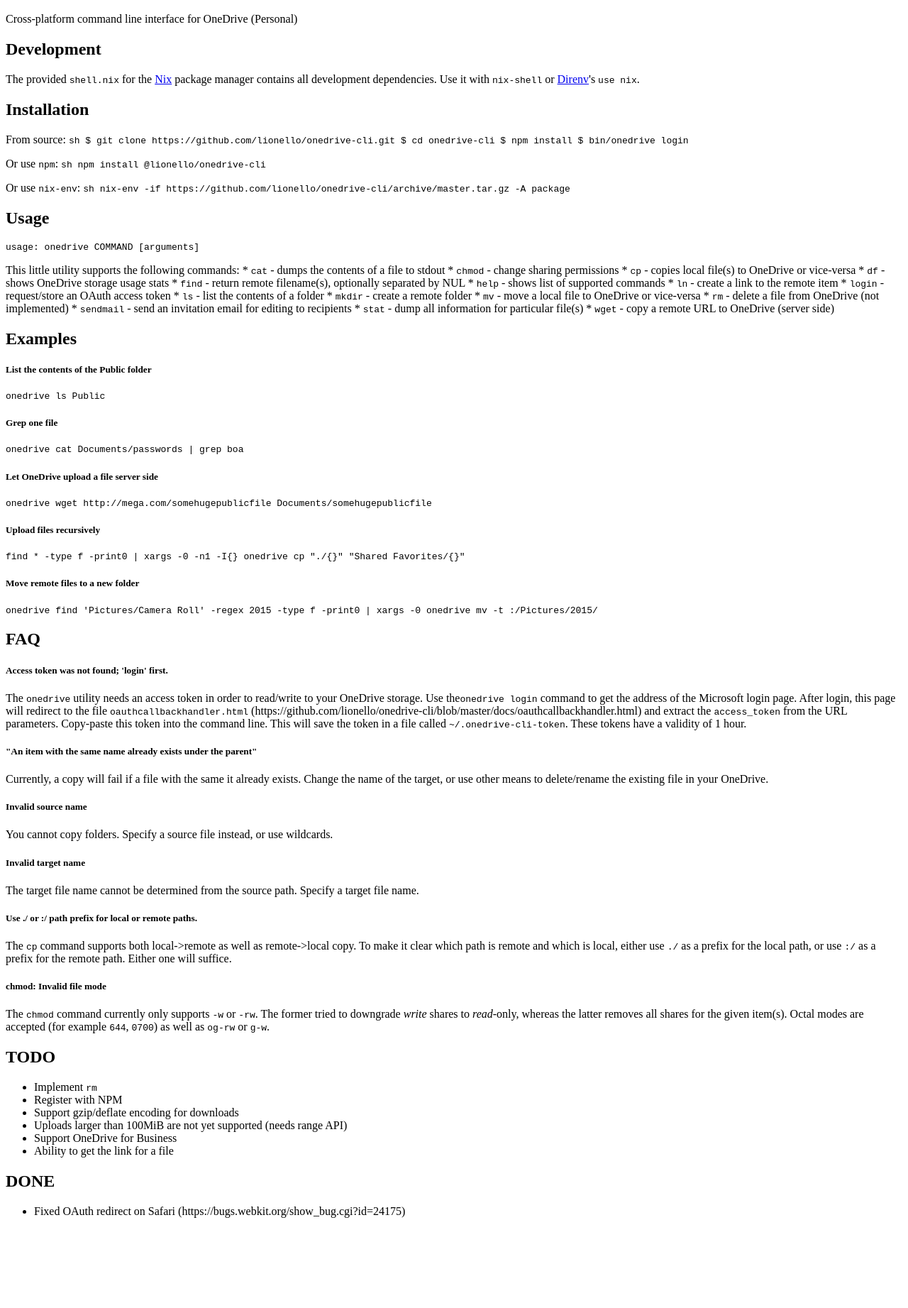
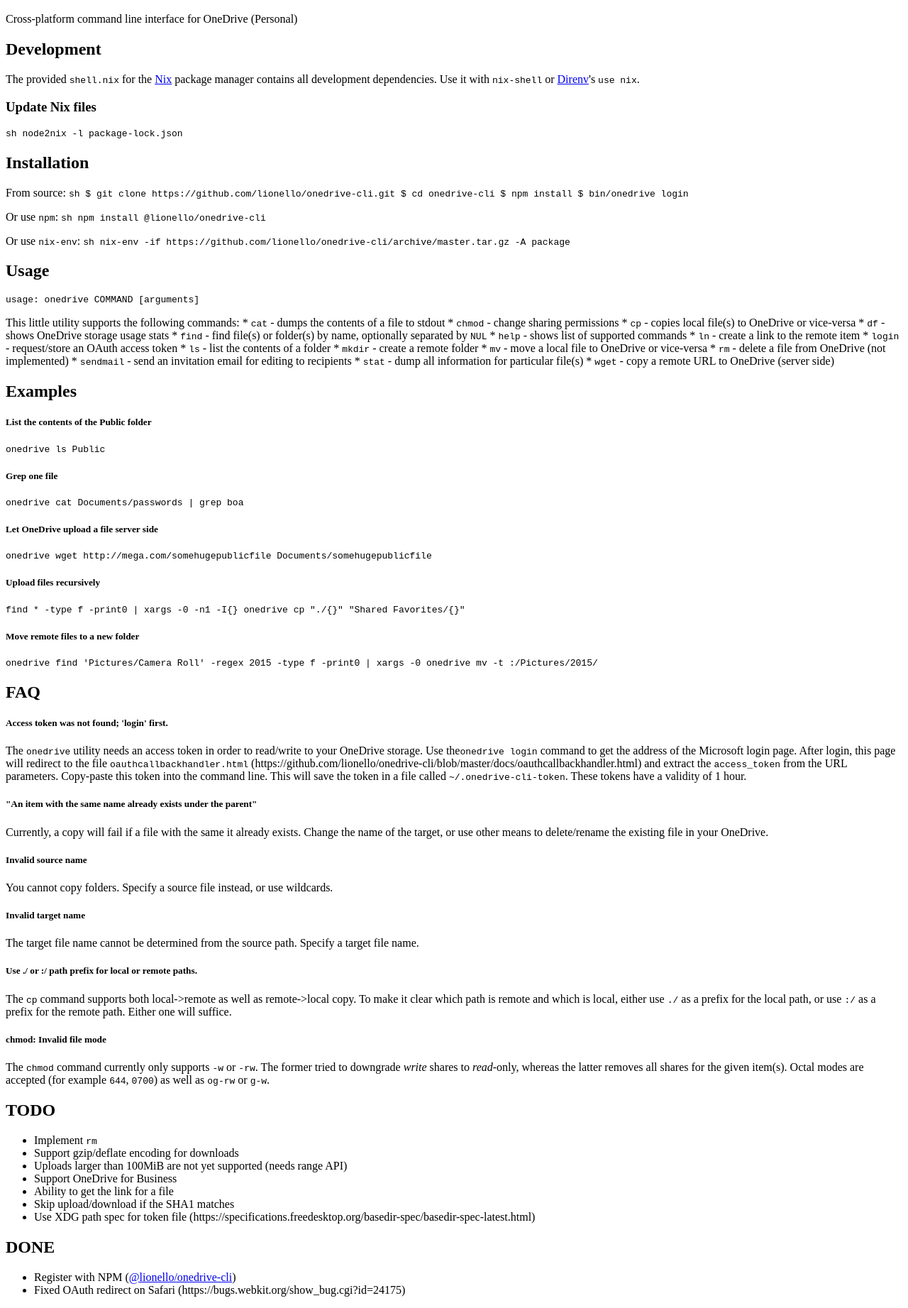
Before and after one commit to lionello/onedrive-cli, a website: page docs/index.html in a window 1280 px wide. Shown: the part 48-1891 px from the top of the page at 71% size. Before the commit the page ends 1780 px from the top, so only its background shows below. Drawn offline with Linux system fonts and the light colour scheme.

Commit message:
Update README.md

```diff
--- a/docs/index.html
+++ b/docs/index.html
@@ -6,6 +6,12 @@
 
 <p>The provided <code>shell.nix</code> for the <a href="https://nixos.org">Nix</a> package manager contains all development dependencies.
 Use it with <code>nix-shell</code> or <a href="https://direnv.net">Direnv</a>&#39;s <code>use nix</code>.</p>
+
+<h3>Update Nix files</h3>
+
+<p><code>sh
+node2nix -l package-lock.json
+</code></p>
 
 <h2>Installation</h2>
 
@@ -36,7 +42,7 @@
 * <code>chmod</code> - change sharing permissions
 * <code>cp</code> - copies local file(s) to OneDrive or vice-versa
 * <code>df</code> - shows OneDrive storage usage stats
-* <code>find</code> - return remote filename(s), optionally separated by NUL
+* <code>find</code> - find file(s) or folder(s) by name, optionally separated by <code>NUL</code>
 * <code>help</code> - shows list of supported commands
 * <code>ln</code> - create a link to the remote item
 * <code>login</code> - request/store an OAuth access token
@@ -108,15 +114,17 @@
 
 <ul>
 <li>Implement <code>rm</code></li>
-<li>Register with NPM</li>
 <li>Support gzip/deflate encoding for downloads</li>
 <li>Uploads larger than 100MiB are not yet supported (needs range API)</li>
 <li>Support OneDrive for Business</li>
 <li>Ability to get the link for a file</li>
+<li>Skip upload/download if the SHA1 matches</li>
+<li>Use XDG path spec for token file (https://specifications.freedesktop.org/basedir-spec/basedir-spec-latest.html)</li>
 </ul>
 
 <h2>DONE</h2>
 
 <ul>
+<li>Register with NPM (<a href="https://www.npmjs.com/package/@lionello/onedrive-cli">@lionello/onedrive-cli</a>)</li>
 <li>Fixed OAuth redirect on Safari (https://bugs.webkit.org/show_bug.cgi?id=24175)</li>
 </ul>
```
Also changed, not shown: README.md.
